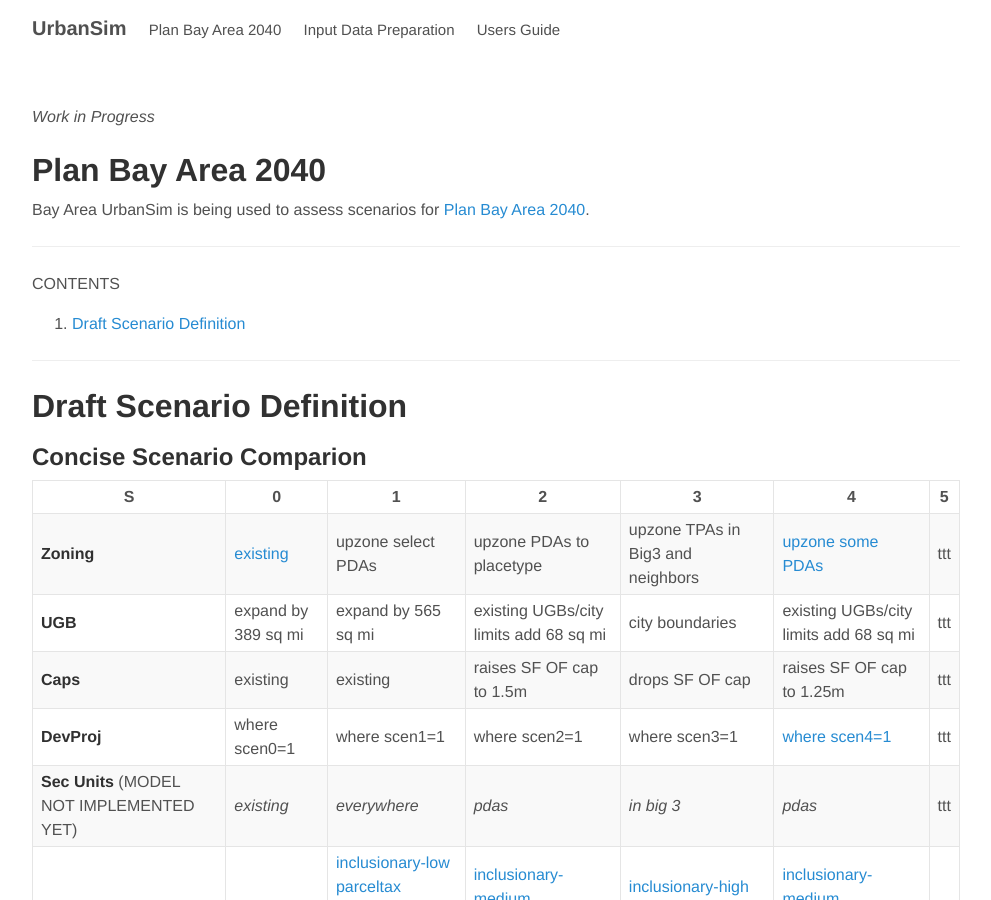
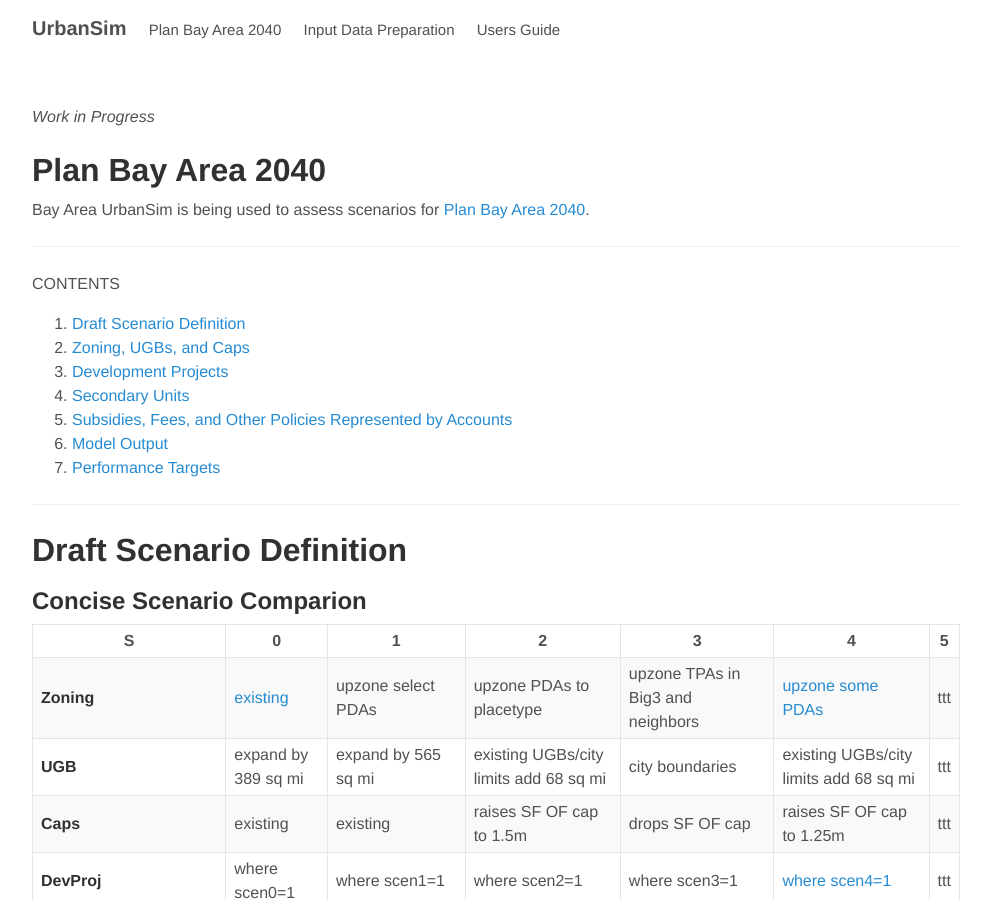
Before and after one commit to BayAreaMetro/baus_docs, a Jekyll site: the page built from pba2040.md, in a window 1280 px wide and 900 px high. Shown: the whole window, without its empty margins (144-1135 px from the left). Built offline with Jekyll 4.4.1, drawn with Linux system fonts in a browser that asks for light colours; some of the changed text lies outside the part shown.

Commit message:
Update pba2040.md

```diff
--- a/pba2040.md
+++ b/pba2040.md
@@ -13,6 +13,12 @@
 CONTENTS
 
 1. [Draft Scenario Definition](#draft-scenario-definition)
+2. [Zoning, UGBs, and Caps](#zoning-ugbs-and-caps)
+3. [Development Projects](#development-projects)
+4. [Secondary Units](#secondary-units)
+5. [Subsidies, Fees, and Other Policies Represented by Accounts](#subsidies-fees-and-other-policies-represented-by-accounts)
+6. [Model Output](#model-output)
+7. [Performance Targets](#performance-targets)
 
 ---
 
@@ -102,3 +108,15 @@
 
 ## Scenario 5
 * placeholder likely for use with autonoumous vehicles assessment
+
+# Zoning, UGBs, and Caps
+
+# Development Projects
+
+# Secondary Units
+
+# Subsidies, Fees, and Other Policies Represented by Accounts
+
+# Model Output
+
+# Performance Targets
```
